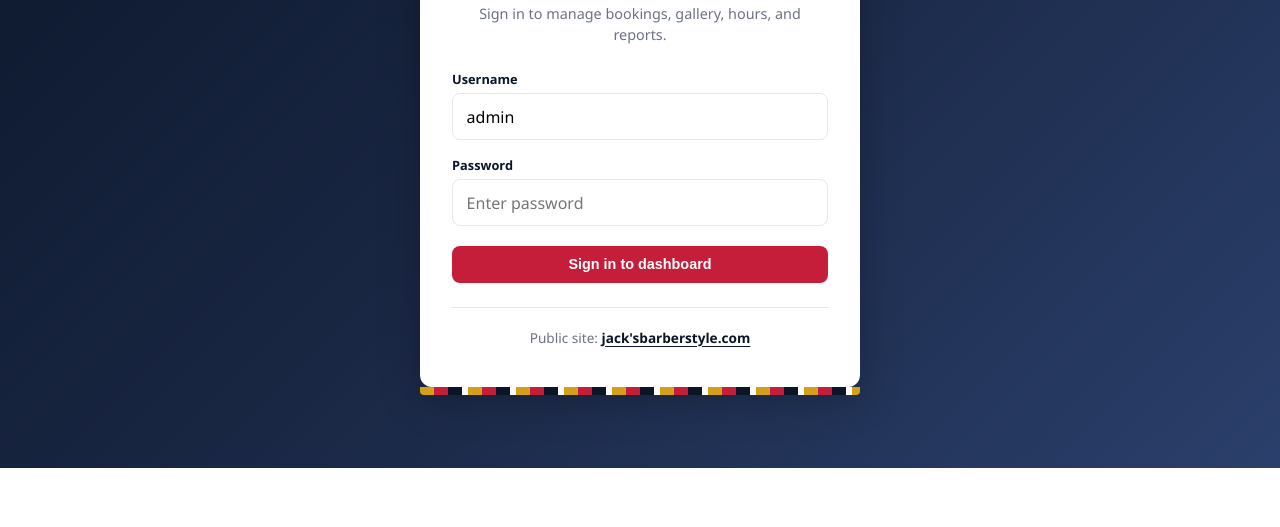
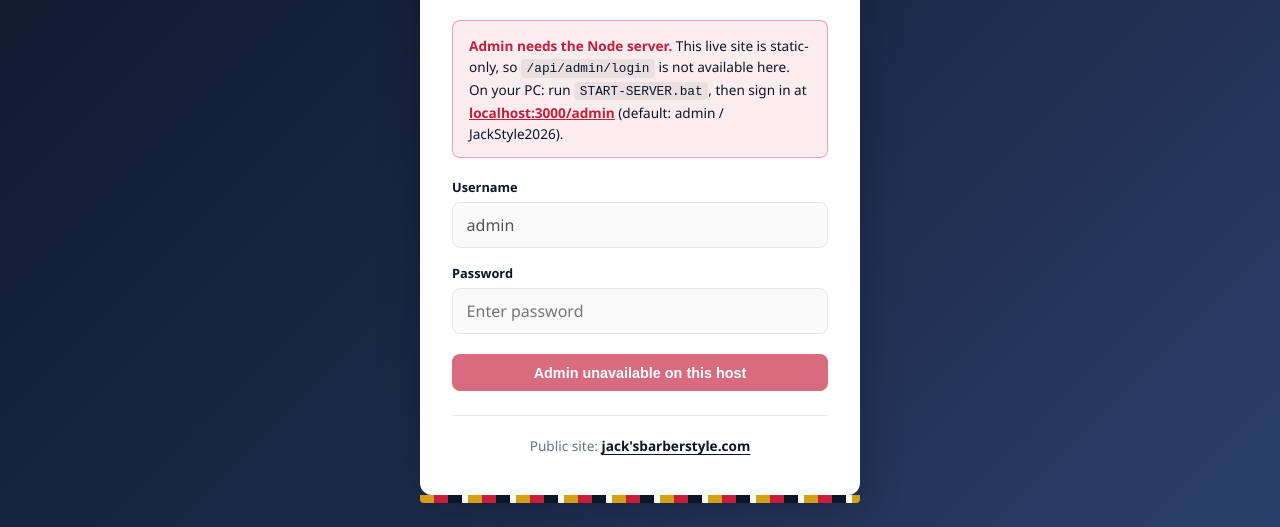
Before and after one commit to hillarytaley-ops/Jack-Barber-, a website: page admin/index.html in a window 1280 px wide. Shown: the part 332-859 px from the top of the page. Before the commit the page ends 800 px from the top, so only its background shows below. Drawn offline with Linux system fonts and the light colour scheme; no server answers.

Commit message:
Add barbershop site, admin dashboard, Vercel config, and deployment fixes

```diff
--- a/admin/admin-auth.js
+++ b/admin/admin-auth.js
@@ -7,27 +7,63 @@
   var form = document.getElementById('login-form');
   var errorEl = document.getElementById('login-error');
   var hostNotice = document.getElementById('host-notice');
-  var isVercel = /\.vercel\.app$/i.test(window.location.hostname);
+  var submitBtn = form.querySelector('button[type="submit"]');
+  var apiAvailable = false;
 
-  if (hostNotice && (isVercel || window.location.protocol === 'file:')) {
-    hostNotice.hidden = false;
+  function staticHostMessage() {
+    return 'This website is static-only (no backend API). Admin login is not available here. ' +
+      'On your PC: double-click START-SERVER.bat, then open http://localhost:3000/admin/ ' +
+      '(login: admin / JackStyle2026). For online admin, deploy this project to Render.com using render.yaml.';
   }
 
-  function loginErrorMessage(status) {
-    if (isVercel || status === 404) {
-      return 'Admin login does not work on Vercel (static hosting only). ' +
-        'Run START-SERVER.bat on your PC and open http://localhost:3000/admin/ — ' +
-        'or deploy the full app to Render.com with render.yaml in this project.';
+  function offlineMessage() {
+    return 'Server is not running. Double-click START-SERVER.bat on your PC, then open http://localhost:3000/admin/';
+  }
+
+  function showStaticNotice() {
+    if (hostNotice) hostNotice.hidden = false;
+    if (submitBtn) {
+      submitBtn.disabled = true;
+      submitBtn.textContent = 'Admin unavailable on this host';
     }
-    return 'Server is not running. Double-click START-SERVER.bat, then try again at http://localhost:3000/admin/';
+    form.querySelectorAll('input').forEach(function (input) {
+      input.disabled = true;
+    });
+  }
+
+  function probeApi() {
+    return fetch('/api/public/config', { method: 'GET', cache: 'no-store' })
+      .then(function (r) {
+        if (!r.ok) throw new Error('missing');
+        var ct = r.headers.get('content-type') || '';
+        if (ct.indexOf('json') === -1) throw new Error('not json');
+        return r.json();
+      })
+      .then(function () {
+        apiAvailable = true;
+      })
+      .catch(function () {
+        apiAvailable = false;
+        showStaticNotice();
+        if (window.location.protocol === 'file:') {
+          errorEl.textContent = offlineMessage();
+          errorEl.hidden = false;
+        }
+      });
+  }
+
+  if (window.location.protocol === 'file:') {
+    showStaticNotice();
+  } else {
+    probeApi();
   }
 
   form.addEventListener('submit', function (e) {
     e.preventDefault();
     errorEl.hidden = true;
 
-    if (isVercel) {
-      errorEl.textContent = loginErrorMessage(404);
+    if (!apiAvailable) {
+      errorEl.textContent = staticHostMessage();
       errorEl.hidden = false;
       return;
     }
@@ -49,7 +85,7 @@
           try {
             data = JSON.parse(text);
           } catch (err) {
-            throw new Error(loginErrorMessage(r.status));
+            throw new Error(r.status === 404 ? staticHostMessage() : offlineMessage());
           }
           return { ok: r.ok, status: r.status, data: data };
         });
@@ -60,11 +96,7 @@
         window.location.href = 'dashboard.html';
       })
       .catch(function (err) {
-        if (err.message === 'Failed to fetch') {
-          errorEl.textContent = loginErrorMessage(0);
-        } else {
-          errorEl.textContent = err.message;
-        }
+        errorEl.textContent = err.message === 'Failed to fetch' ? offlineMessage() : err.message;
         errorEl.hidden = false;
       });
   });
--- a/admin/admin.css
+++ b/admin/admin.css
@@ -112,7 +112,38 @@ body { font-family: "Segoe UI", system-ui, sans-serif; background: #eef1f5; colo
 .login-card h1 { font-size: 1.5rem; color: var(--navy); margin-bottom: 0.35rem; }
 .login-sub { color: var(--muted); font-size: 0.9rem; margin-bottom: 1.5rem; line-height: 1.5; }
 
+.login-notice {
+  margin-bottom: 1.25rem;
+  padding: 0.85rem 1rem;
+  border-radius: 8px;
+  border: 1px solid rgba(196, 30, 58, 0.35);
+  background: rgba(196, 30, 58, 0.08);
+  color: var(--navy);
+  font-size: 0.85rem;
+  line-height: 1.55;
+  text-align: left;
+}
+
+.login-notice strong { color: var(--red); }
+
+.login-notice code {
+  font-size: 0.8rem;
+  background: rgba(0, 0, 0, 0.06);
+  padding: 0.1rem 0.35rem;
+  border-radius: 4px;
+}
+
+.login-notice a {
+  color: var(--red);
+  font-weight: 600;
+}
+
 .login-form { text-align: left; }
+
+.login-form button:disabled {
+  opacity: 0.65;
+  cursor: not-allowed;
+}
 
 .login-card label {
   display: block;
--- a/admin/index.html
+++ b/admin/index.html
@@ -24,9 +24,11 @@
       <p class="login-sub">Sign in to manage bookings, gallery, hours, and reports.</p>
 
       <div class="login-notice" id="host-notice" hidden>
-        <strong>Admin is local only for now.</strong> Vercel hosts the public website only.
-        To use the dashboard, run <code>START-SERVER.bat</code> on your PC, then open
-        <a href="http://localhost:3000/admin/">localhost:3000/admin</a>.
+        <strong>Admin needs the Node server.</strong> This live site is static-only, so
+        <code>/api/admin/login</code> is not available here.
+        On your PC: run <code>START-SERVER.bat</code>, then sign in at
+        <a href="http://localhost:3000/admin/">localhost:3000/admin</a>
+        (default: admin / JackStyle2026).
       </div>
 
       <form id="login-form" class="login-form">
```
